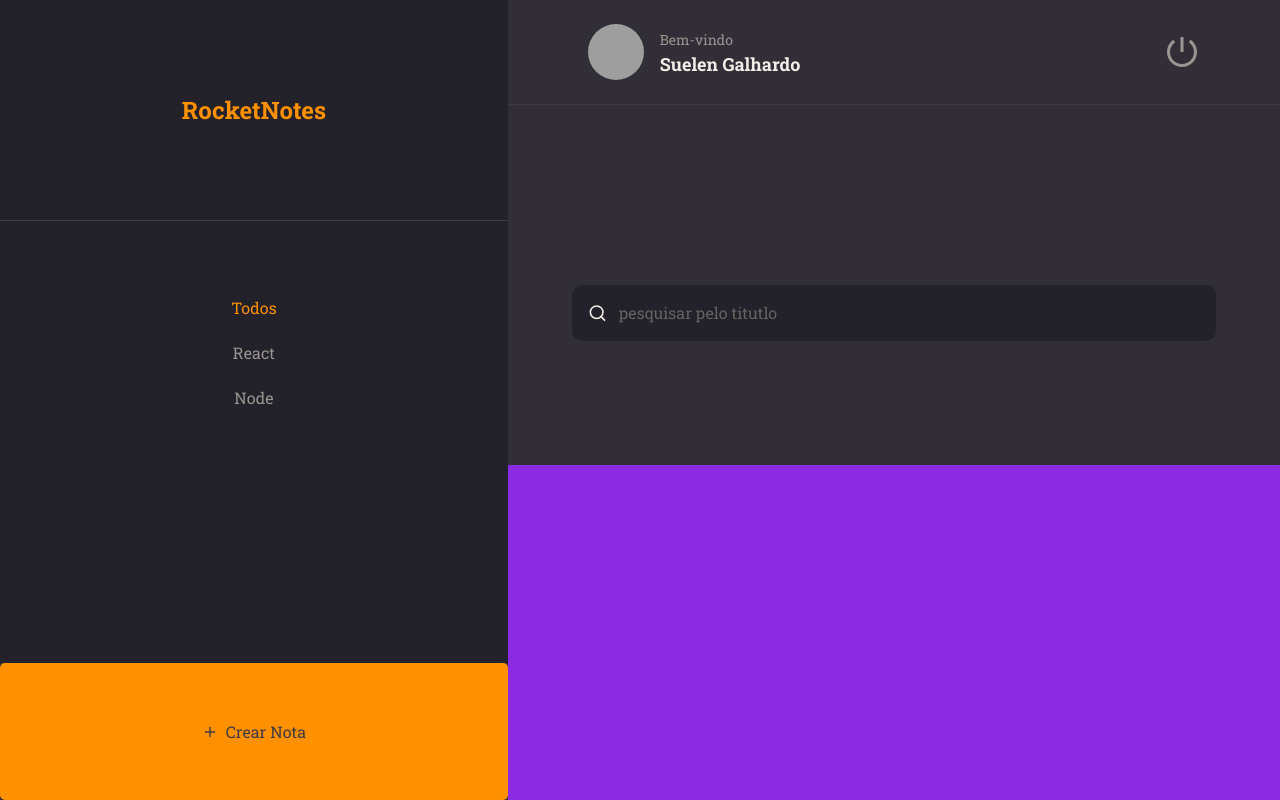
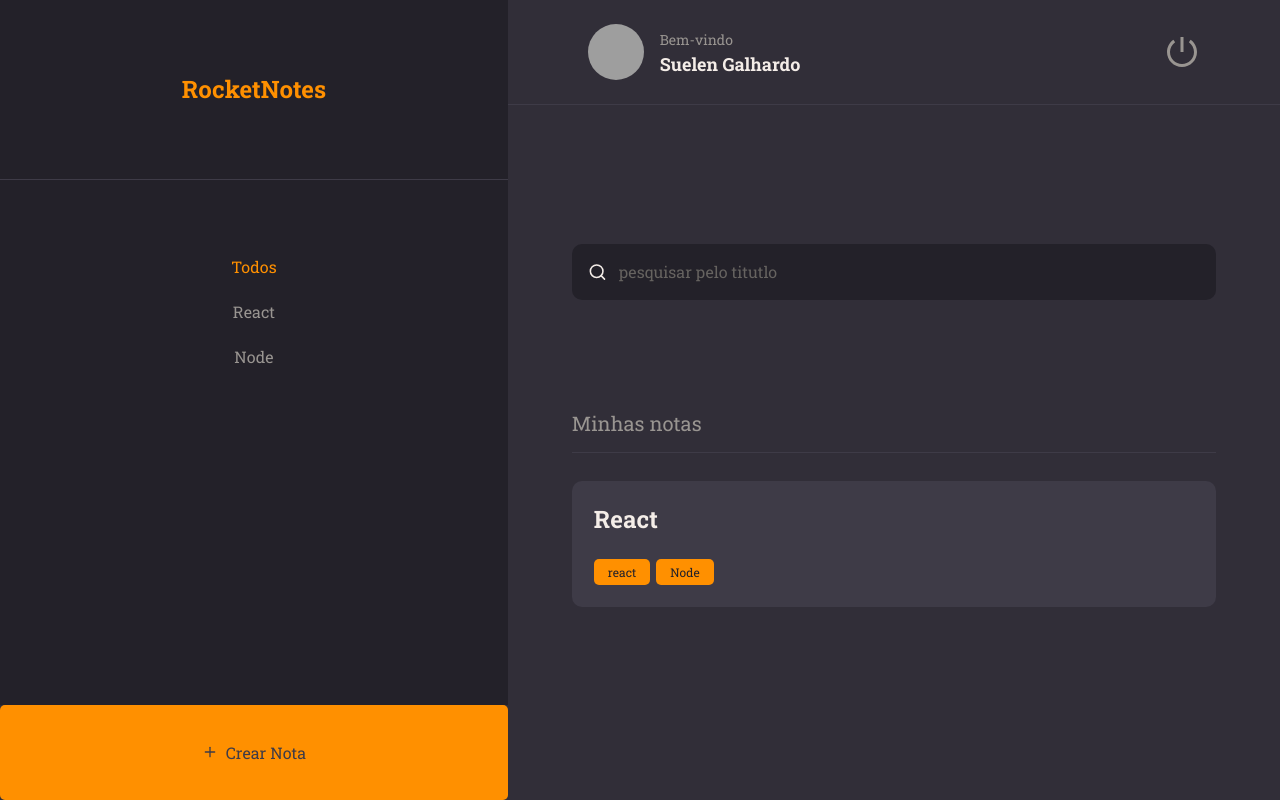
Before and after one commit to SuelenGalhardo/start_react_node, a React (Vite) app: page / in a window 1280 px wide. Built offline with nearby package versions, Linux system fonts and the light colour scheme; grey boxes are pictures that could not be loaded.

Commit message:
added Note/home

```diff
--- /dev/null
+++ b/src/components/Note.jsx
@@ -0,0 +1,23 @@
+import { Tag } from './Tag';
+
+
+export function Note({data, ...rest}) {
+    return (
+
+    <button className='noteOne'>
+
+    <h1>{data.title}</h1>
+
+{
+  data.tags &&
+  <footer >
+    {
+      data.tags.map(tag => <Tag key={tag.id} title={tag.name} />)
+    }
+  </footer>
+}
+
+
+    </button>
+    )
+}
--- a/src/components/Tag.jsx
+++ b/src/components/Tag.jsx
@@ -1,6 +1,6 @@
-export function Tag({title}) {
+export function Tag({title, ...rest }) {
     return(
-<span className="tag">{title}</span>
+<span className="tag" {...rest}>{title}</span>
 
     );
 }
--- a/src/pages/Home.jsx
+++ b/src/pages/Home.jsx
@@ -1,10 +1,11 @@
-
-import{ FiPlus, FiSearch } from 'react-icons/fi';
+import { FiPlus, FiSearch } from "react-icons/fi";
 import "../styles/layout/Home.scss";
 import "../styles/App.scss";
 import { Header } from "../components/Header";
 import { ButtonText } from "../components/ButtonText";
-import { Input } from '../components/Input';
+import { Input } from "../components/Input";
+import { Section } from "../components/Section";
+import { Note } from "../components/Note";
 
 export function Home() {
   return (
@@ -14,16 +15,11 @@ export function Home() {
       </div>
       <Header></Header>
       <div className="home__menu">
-      <ul >
+        <ul>
           <li>
-
-          <ButtonText
-          title="Todos"
-          isActive={true}
-         />
+            <ButtonText title="Todos" isActive={true} />
           </li>
           <li>
-
             <ButtonText title="React" />
           </li>
           <li>
@@ -32,15 +28,25 @@ export function Home() {
         </ul>
       </div>
       <div className="home__search">
-        <Input placeholder="pesquisar pelo titutlo "  icon={FiSearch}/>
+        <Input placeholder="pesquisar pelo titutlo " icon={FiSearch} />
       </div>
-      <div className="home__content"></div>
+      <div className="home__content">
+        <Section title="Minhas notas">
+          <Note
+            data={{
+              title: "React",
+              tags: [
+                { id: "1", name: "react" },
+                { id: "2", name: "Node" },
+              ],
+            }}
+          />
+        </Section>
+      </div>
 
-
-        <button className="home__ButtonNote"><FiPlus /> Crear Nota</button>
-
-
-
+      <button className="home__ButtonNote">
+        <FiPlus /> Crear Nota
+      </button>
     </div>
   );
 }
--- a/src/styles/App.scss
+++ b/src/styles/App.scss
@@ -7,6 +7,7 @@
 @import './layout/Tag.scss';
 @import './layout/ButtonText.scss';
 @import './layout/Input.scss';
+@import './layout/Note.scss';
 // @import './layout/main.scss';
 // @import './layout/footer.scss';
 
--- a/src/styles/layout/Home.scss
+++ b/src/styles/layout/Home.scss
@@ -47,7 +47,8 @@ color: #ff9000;
   }
   &__content {
     grid-area: content;
-    background-color: blueviolet;
+    padding: 0 64px;
+    overflow-y: auto;
 
   }
 
--- /dev/null
+++ b/src/styles/layout/Note.scss
@@ -0,0 +1,22 @@
+.noteOne{
+    width: 100%;
+    background-color: $color-background-700;
+
+    border: none;
+    border-radius: 10px;
+
+    padding: 22px;
+    margin-bottom: 16px;
+}
+.noteOne h1{
+    flex: 1;
+    text-align: left;
+    font-weight: 700;
+    font-size: 24px;
+    color: $color-white;
+}
+footer{
+    width: 100%;
+    display: flex;
+    margin-top: 24px;
+}
```
Lines whose indentation alone changed are shown as unchanged.
